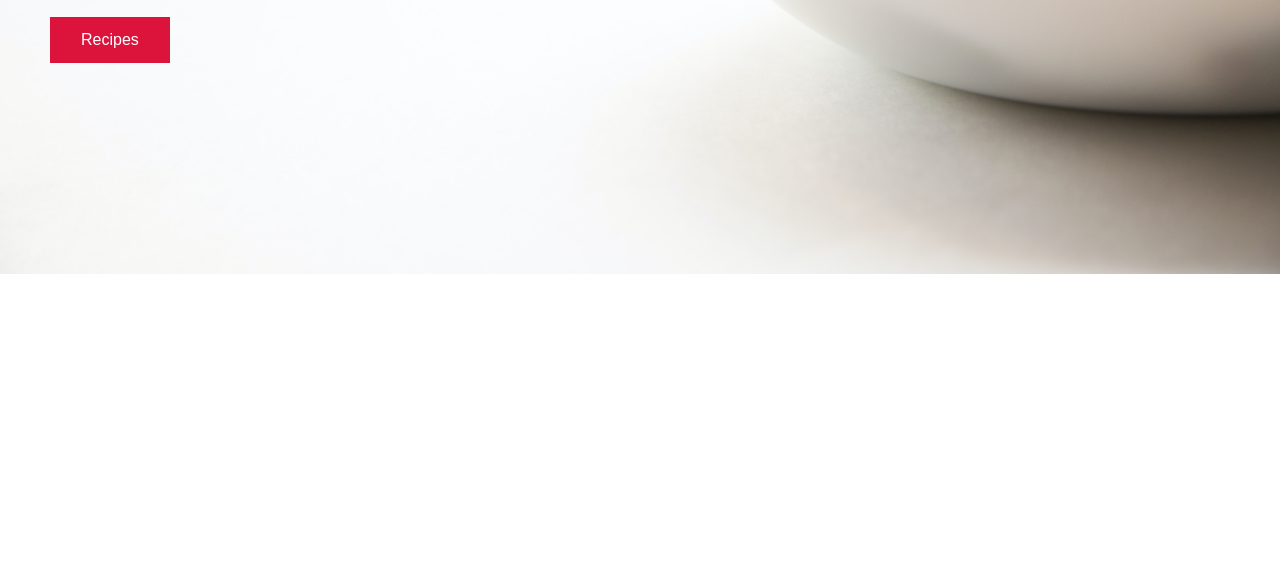
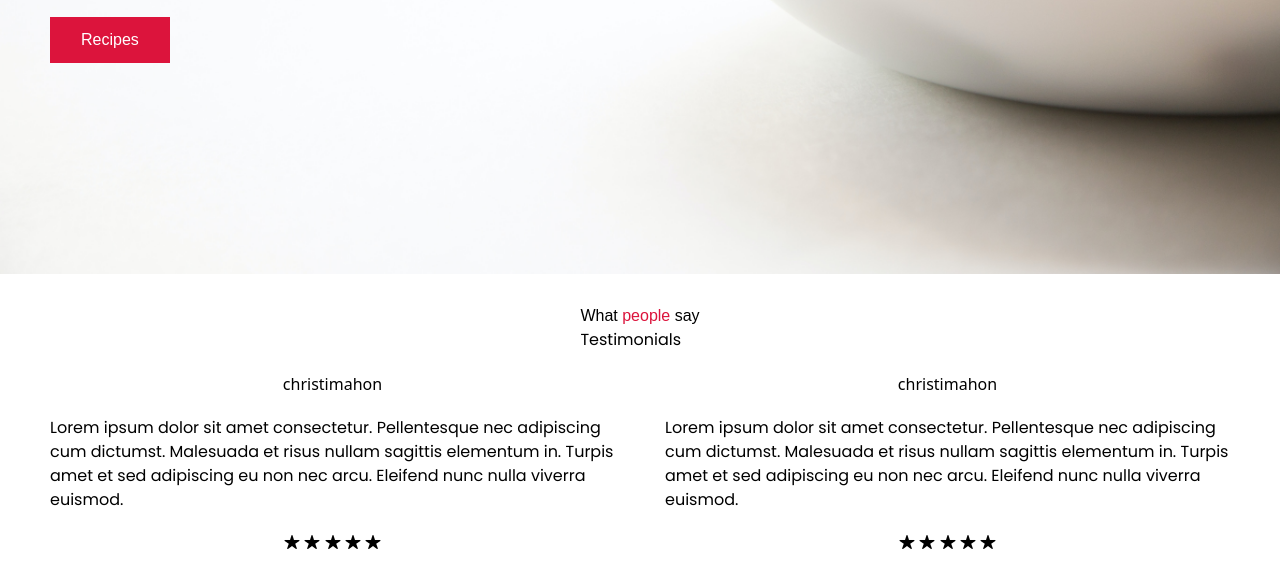
Before and after one commit to TheGoodSpirit/Food.com_Redesign, a plain HTML site: page index.html in a window 1280 px wide. Shown: the part 526-1114 px from the top of the page. Drawn offline with nearby package versions, Linux system fonts and the light colour scheme; a web font is replaced by a local one.

Commit message:
Added testimonial section

```diff
--- a/index.html
+++ b/index.html
@@ -37,7 +37,40 @@
     </section>
 
     <section class="testimonials" id="testimonials">
-
+        <div class="content">
+            <h2>What <span>people</span> say </h2>
+            <p>Testimonials</p>
+        </div>
+        <div class="container">
+            <div class="box">
+                <div class="img">
+                    <img src="" alt="">
+                </div>
+                <h3>christimahon</h3>
+                <p>Lorem ipsum dolor sit amet consectetur. Pellentesque nec adipiscing cum dictumst. Malesuada et risus nullam sagittis elementum in. Turpis amet et sed adipiscing eu non nec arcu. Eleifend nunc nulla viverra euismod.</p>
+                <div class="stars">
+                    <ion-icon name="star"></ion-icon>
+                    <ion-icon name="star"></ion-icon>
+                    <ion-icon name="star"></ion-icon>
+                    <ion-icon name="star"></ion-icon>
+                    <ion-icon name="star"></ion-icon>
+                </div>
+            </div>
+            <div class="box">
+                <div class="img">
+                    <img src="" alt="">
+                </div>
+                <h3>christimahon</h3>
+                <p>Lorem ipsum dolor sit amet consectetur. Pellentesque nec adipiscing cum dictumst. Malesuada et risus nullam sagittis elementum in. Turpis amet et sed adipiscing eu non nec arcu. Eleifend nunc nulla viverra euismod.</p>
+                <div class="stars">
+                    <ion-icon name="star"></ion-icon>
+                    <ion-icon name="star"></ion-icon>
+                    <ion-icon name="star"></ion-icon>
+                    <ion-icon name="star"></ion-icon>
+                    <ion-icon name="star"></ion-icon>
+                </div>
+            </div>
+        </div>
     </section>
 </body>
 
--- a/style.css
+++ b/style.css
@@ -12,6 +12,15 @@
 }
 span {
     color: var(--primary-color);
+}
+h2 {
+    font-size: 3rem;
+    font-weight: 900;
+    font-family: 'Kodchasan', sans-serif;
+    color: #000;
+}
+p {
+    font-family: 'Poppins', sans-serif;
 }
 header {
     position: absolute;
@@ -29,6 +38,9 @@ header {
     font-weight: 900;
     font-size: 2.5rem;
     font-family: 'Kodchasan', sans-serif;
+    background: linear-gradient(90deg, rgba(36,0,6,1) 0%, rgba(121,9,93,1) 53%, rgba(160,6,69,1) 100%, rgba(0,212,255,1) 100%);
+    -webkit-background-clip: text;
+    -webkit-text-fill-color: transparent;
 }
 nav {
     gap: 20px;
@@ -59,7 +71,7 @@ section {
     width: 100%;
     min-height: 100vh;
     display: flex;
-    padding: 10px 50px;
+    padding: 30px 50px;
     justify-content: flex-start;
     align-items: center;
 }
@@ -76,9 +88,6 @@ section {
     font-weight: 900;
     font-family: 'Kodchasan', sans-serif;
     color: #000;
-    background: linear-gradient(90deg, rgba(36,0,6,1) 0%, rgba(121,9,93,1) 53%, rgba(160,6,69,1) 100%, rgba(0,212,255,1) 100%);
-    -webkit-background-clip: text;
-    -webkit-text-fill-color: transparent;
 }
 .intro .content p {
     color: #000;
@@ -101,3 +110,20 @@ section {
    background: transparent;
    color: var(--primary-color);
 }
+.testimonials{
+    width: 100%;
+    flex-direction: column;
+}
+.testimonials .container {
+    gap: 50px;
+    display: flex;
+    align-items: center;
+    justify-content: center;
+}
+.testimonials .container .box {
+    gap: 20px;
+    display: flex;
+    align-items: center;
+    justify-content: center;
+    flex-direction: column;
+}
```
